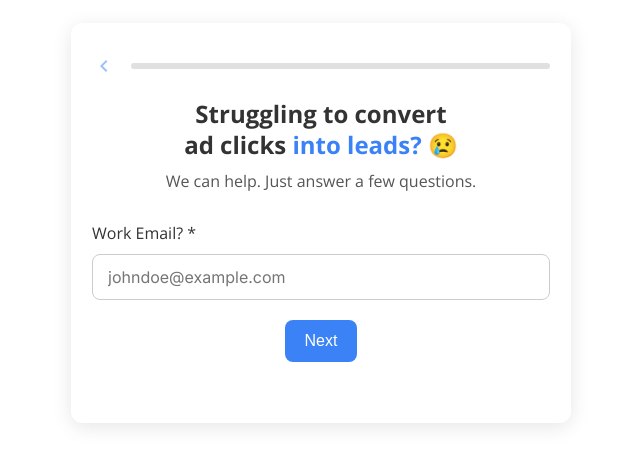
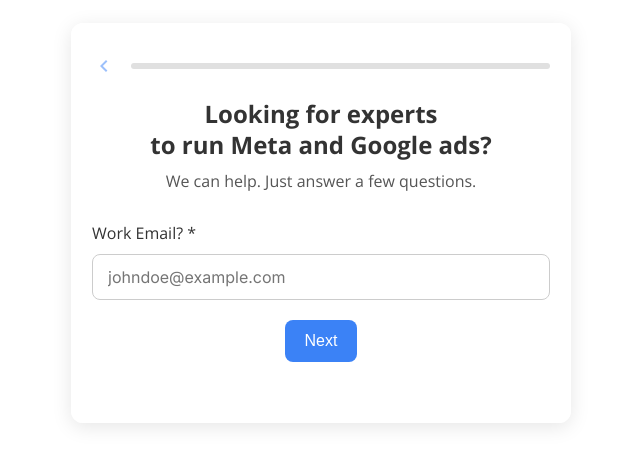
Before and after one commit to jamasenr/liveform, a plain HTML site: page index.html in a window 1280 px wide. Shown: the part 177-642 px from the top of the page, without its empty margins (319-959 px from the left). Drawn offline with nearby package versions, Linux system fonts and the light colour scheme.

Commit message:
Update index.html

```diff
--- a/index.html
+++ b/index.html
@@ -27,7 +27,7 @@
     </div>
 
     <!-- Form Header -->
-    <h1>Struggling to convert<br> ad clicks <span>into leads? 😢</span></h1>
+    <h1>Looking for experts <br> to run Meta and Google ads?</h1>
     <p>We can help. Just answer a few questions.</p>
 
     <!-- Multi-Step Form -->
```
